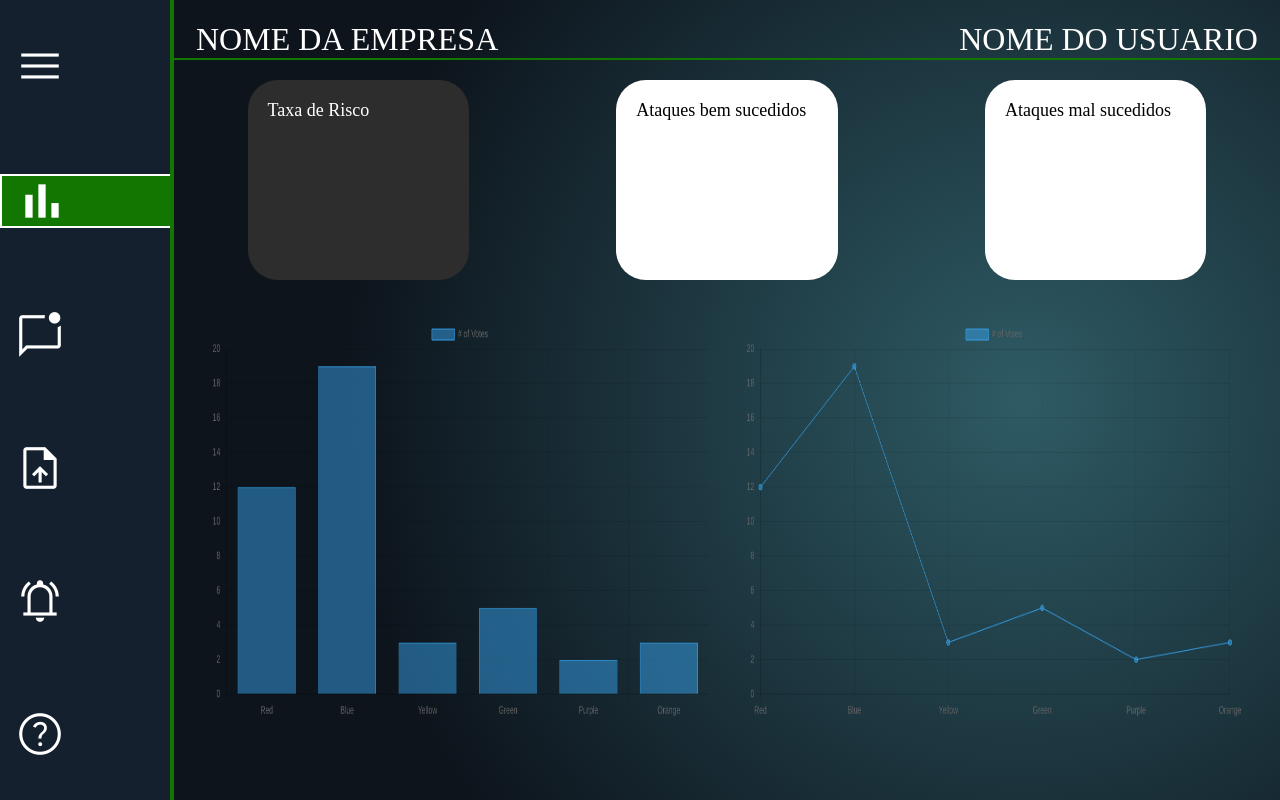
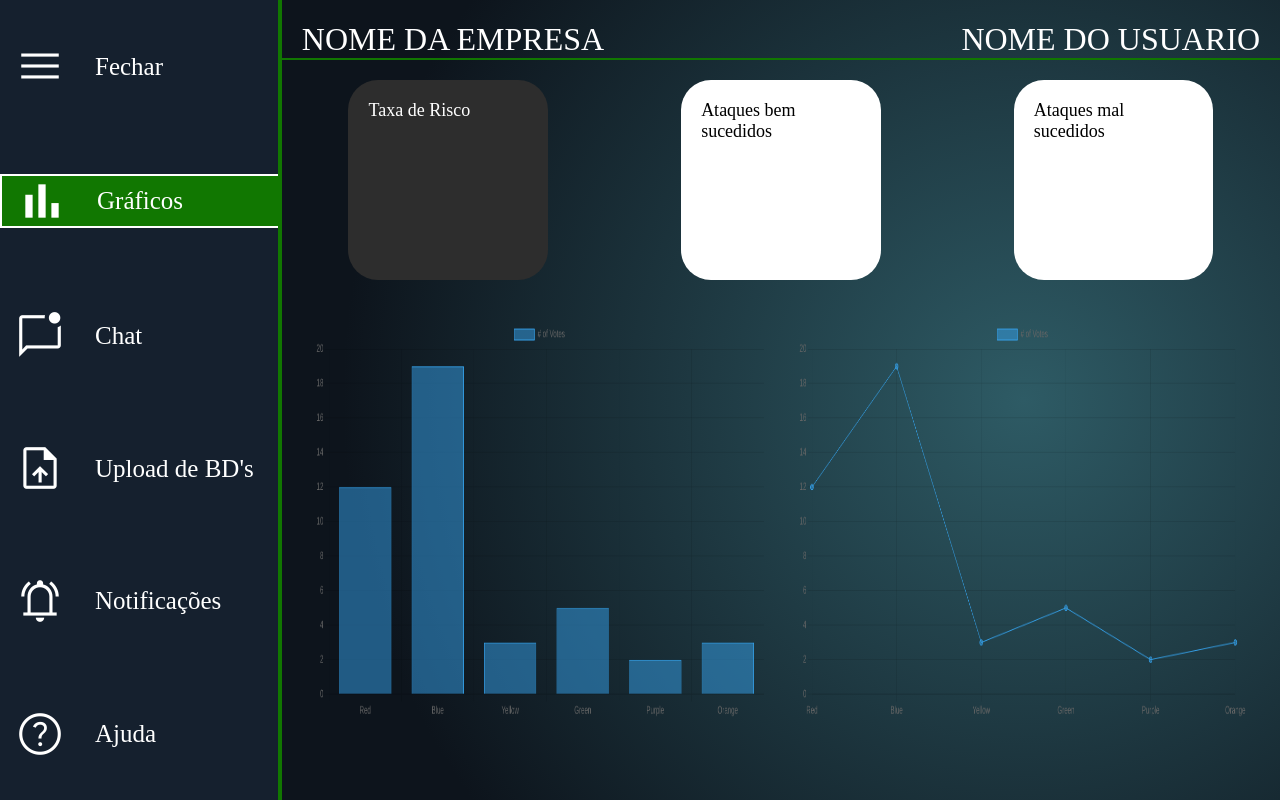
Before and after one commit to TechGuard-Solutions/site-institucional, a website: page public/dashboard.html in a window 1280 px wide. Both pictures are taken after a click on the element "menu". Drawn offline with nearby package versions, Linux system fonts and the light colour scheme; a web font is replaced by a local one.

Commit message:
finalizando menu lateral

```diff
--- a/public/css/dashboard.css
+++ b/public/css/dashboard.css
@@ -30,7 +30,7 @@ body {
     align-items: center;
     font-size: large;
     justify-content: space-around;
-    position: relative; /* Add position relative to the parent element */
+    position: relative;
 }
 
 .menu-lateral>span {
--- a/public/dashboard.html
+++ b/public/dashboard.html
@@ -65,27 +65,93 @@
     var i = 0;
 
     function abrir() {
-
         var menuLateral = document.getElementById('menu-lateral');
         var dashboardLogo = document.getElementsByClassName('material-symbols-outlined');
         var menu = document.getElementById('menu');
-        var infosNome = document.getElementById('dashboard-logo');
-        var mark_chat_unread = document.getElementById('mark_chat_unread');
-        var upload_file = document.getElementById('upload_file');
-        var notifications_active = document.getElementById('notifications_active');
+        var dash = document.getElementById('dashboard-logo');
+        var markChatUnread = document.getElementById('mark_chat_unread');
+        var uploadFile = document.getElementById('upload_file');
+        var notificationsActive = document.getElementById('notifications_active');
         var help = document.getElementById('help');
 
-
-        menuLateral.style.width = '250px';
-        menuLateral.zIndex = '1';
-
+        var isOpen = menuLateral.style.width === '450px';
+        menuLateral.style.width = isOpen ? '5vw' : '450px';
 
         for (var i = 0; i < dashboardLogo.length; i++) {
-            dashboardLogo[i].style.textAlign = 'start';
-            dashboardLogo[i].style.paddingLeft = '15px';
+            dashboardLogo[i].style.textAlign = isOpen ? 'center' : 'start';
+            dashboardLogo[i].style.paddingLeft = isOpen ? '0' : '15px';
+            dashboardLogo[i].style.display = isOpen ? '' : 'flex';
+            // dashboardLogo[i].style.justifyContent = isOpen ? '' : 'space-around';
+            dashboardLogo[i].style.alignItems = isOpen ? '' : 'center';
+            dashboardLogo[i].style.gap = isOpen ? '' : '30px';
         }
 
+        if (!isOpen) {
+            var fechar = document.createElement('span');
+            var dashText = document.createElement('span');
+            var markChatUnreadText = document.createElement('span');
+            var uploadFileText = document.createElement('span');
+            var notificationsActiveText = document.createElement('span');
+            var helpText = document.createElement('span');
+
+            fechar.innerText = 'Fechar';
+            dashText.innerText = 'Gráficos';
+            markChatUnreadText.innerText = 'Chat';
+            uploadFileText.innerText = "Upload de BD's";
+            notificationsActiveText.innerText = 'Notificações';
+            helpText.innerText = 'Ajuda';
+
+            fechar.style.fontFamily = 'Godoto'
+            dashText.style.fontFamily = 'Godoto'
+            markChatUnreadText.style.fontFamily = 'Godoto'
+            uploadFileText.style.fontFamily = 'Godoto'
+            notificationsActiveText.style.fontFamily = 'Godoto'
+            helpText.style.fontFamily = 'Godoto'
+
+            fechar.style.fontSize = '25px';
+            dashText.style.fontSize = '25px';
+            markChatUnreadText.style.fontSize = '25px';
+            uploadFileText.style.fontSize = '25px';
+            notificationsActiveText.style.fontSize = '25px';
+            helpText.style.fontSize = '25px';
+
+            dashText.style.display = 'flex';
+            fechar.style.display = 'flex';
+            markChatUnreadText.style.display = 'flex';
+            uploadFileText.style.display = 'flex';
+            notificationsActiveText.style.display = 'flex';
+            helpText.style.display = 'flex';
+
+            fechar.style.justifyContent = 'center';
+            fechar.style.alignItems = 'center';
+            dashText.style.justifyContent = 'center';
+            dashText.style.alignItems = 'center';
+            markChatUnreadText.style.justifyContent = 'center';
+            markChatUnreadText.style.alignItems = 'center';
+            uploadFileText.style.justifyContent = 'center';
+            uploadFileText.style.alignItems = 'center';
+            notificationsActiveText.style.justifyContent = 'center';
+            notificationsActiveText.style.alignItems = 'center';
+            helpText.style.justifyContent = 'center';
+            helpText.style.alignItems = 'center';
+
+            menu.innerHTML = 'menu ' + fechar.outerHTML;
+            dash.innerHTML = 'bar_chart ' + dashText.outerHTML;
+            markChatUnread.innerHTML = 'mark_chat_unread ' + markChatUnreadText.outerHTML;
+            uploadFile.innerHTML = 'upload_file ' + uploadFileText.outerHTML;
+            notificationsActive.innerHTML = 'notifications_active ' + notificationsActiveText.outerHTML;
+            help.innerHTML = 'help ' + helpText.outerHTML;
+
+        } else {
+            menu.innerHTML = 'menu';
+            dash.innerHTML = 'bar_chart';
+            markChatUnread.innerHTML = 'mark_chat_unread';
+            uploadFile.innerHTML = 'upload_file';
+            notificationsActive.innerHTML = 'notifications_active';
+            help.innerHTML = 'help';
+        }
     }
+
 
     // function nomes(){
     //     var empresa = sessionStorage.getItem('empresa');
```
